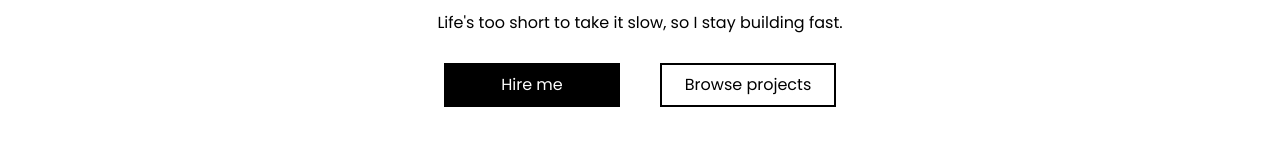
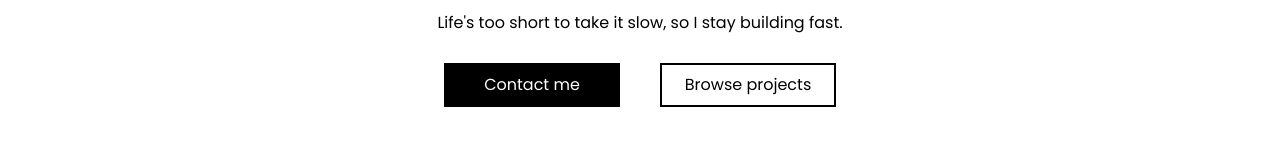
Before and after one commit to dresnite/minimalist-portfolio, a Next.js app: page / in a window 1280 px wide. Shown: the part 359-504 px from the top of the page. Built offline with nearby package versions, Linux system fonts and the light colour scheme.

Commit message:
Rename hire me button to contact me

```diff
--- a/app/components/Hero.tsx
+++ b/app/components/Hero.tsx
@@ -7,7 +7,7 @@ export default function Hero() {
                 <p>Life&apos;s too short to take it slow, so I stay building fast.</p>
 
                 <div className="pt-2 flex flex-col space-y-4 md:space-y-0 md:flex-row md:space-x-10">
-                    <button className="border-2 border-black bg-black text-white py-2 w-44 hover:font-bold">Hire me</button>
+                    <button className="border-2 border-black bg-black text-white py-2 w-44 hover:font-bold">Contact me</button>
                     <button className="border-2 border-black py-2 w-44 hover:font-bold">Browse projects</button>
                 </div>
             </div>
```
